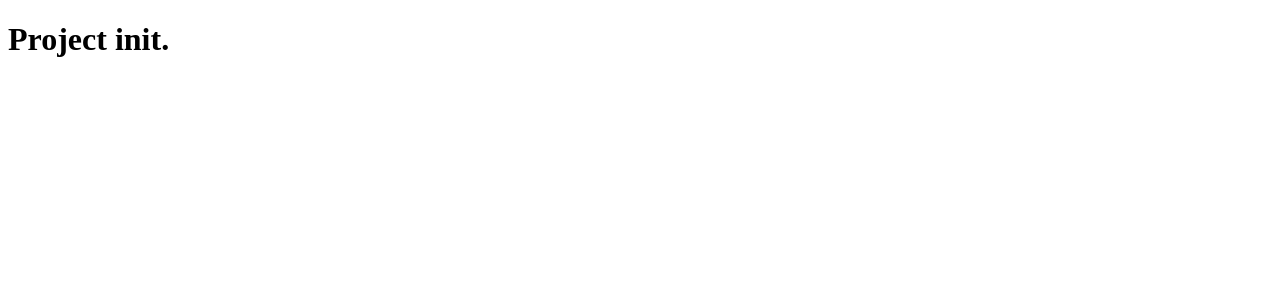
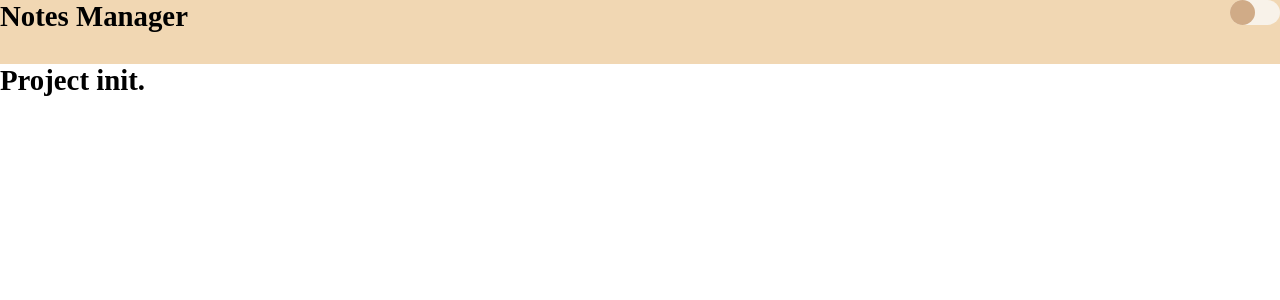
Before and after one commit to PabloReynaga/NotesManager, a Vue app: page / in a window 1280 px wide. Shown: the top 300 px of the page. Built offline with nearby package versions, Linux system fonts and the light colour scheme.

Commit message:
ADD scss and first config

```diff
--- a/package.json
+++ b/package.json
@@ -29,6 +29,8 @@
     "eslint-plugin-vue": "^9.23.0",
     "npm-run-all2": "^6.2.0",
     "prettier": "^3.2.5",
+    "sass": "^1.77.6",
+    "sass-loader": "^14.2.1",
     "typescript": "~5.4.0",
     "vite": "^5.3.1",
     "vite-plugin-vue-devtools": "^7.3.1",
--- a/src/App.vue
+++ b/src/App.vue
@@ -1,7 +1,9 @@
 <script setup lang="ts">
+import Navbar from './components/Navbar.vue';
 
 </script>
 
 <template>
+    <Navbar></Navbar>
  <h1>Project init.</h1>
 </template>
--- /dev/null
+++ b/src/assets/main.scss
@@ -0,0 +1,15 @@
+html,
+body {
+  margin: 0 !important;
+  padding: 0 !important;
+  overflow: hidden;
+}
+
+p {
+  margin: 0;
+}
+
+h1 {
+  font-size: 1.8rem;
+  margin: 0;
+}
--- /dev/null
+++ b/src/assets/variables.scss
@@ -0,0 +1,26 @@
+//dark color (background)
+$primary: rgb(241, 215, 179);
+// light color (good contrast to background)
+$secondary: rgb(248, 242, 233);
+// good contrast to both
+$alt: hsla(9, 100%, 82%, 1);
+// active color (similar to alt)
+$active: hsla(11, 92%, 75%, 1);
+// general border radius
+$radius: 9px;
+// general font size
+$font-size: 1.15rem;
+// color black
+$black: rgb(20, 20, 20);
+// color white
+$white: rgb(255, 254, 253);
+
+// color palette 2024
+$linen: hsla(35, 48%, 90%, 1);
+$peach: hsla(22, 100%, 80%, 1);
+$tan: rgb(208, 171, 135);
+$desert-sand: hsla(24, 62%, 83%, 1);
+$coral-pink: hsla(11, 92%, 75%, 1);
+$light-red: hsla(0, 92%, 71%, 1);
+$light-coral: hsla(357, 58%, 69%, 1);
+$melon: hsla(9, 100%, 82%, 1);
--- /dev/null
+++ b/src/components/Navbar.vue
@@ -0,0 +1,41 @@
+<script setup></script>
+
+<template>
+  <div class="nav-bar">
+    <div class="title-container">
+      <h1>Notes Manager</h1>
+    </div>
+    <div class="switch-container">
+      <div class="switch-button-container">
+        <button class="switch-button"></button>
+      </div>
+    </div>
+  </div>
+</template>
+
+<style scoped lang="scss">
+.nav-bar {
+  display: flex;
+  justify-content: space-between;
+  height: 4rem;
+  background-color: $primary;
+}
+.switch-container {
+  height: 100%;
+}
+.switch-button-container {
+  background-color: $secondary;
+  width: 50px;
+  height: 25px;
+  border: 30px;
+  border-radius: 30px;
+}
+.switch-button {
+  height: 25px;
+  width: 25px;
+  border-radius: 30px;
+  background-color: $tan;
+  border: none;
+  cursor: pointer;
+}
+</style>
--- a/src/main.ts
+++ b/src/main.ts
@@ -1,4 +1,4 @@
-import './assets/main.css'
+import './assets/main.scss'
 
 import { createApp } from 'vue'
 import { createPinia } from 'pinia'
--- a/vite.config.ts
+++ b/vite.config.ts
@@ -6,13 +6,17 @@ import vueDevTools from 'vite-plugin-vue-devtools'
 
 // https://vitejs.dev/config/
 export default defineConfig({
-  plugins: [
-    vue(),
-    vueDevTools(),
-  ],
+  plugins: [vue(), vueDevTools()],
   resolve: {
     alias: {
       '@': fileURLToPath(new URL('./src', import.meta.url))
     }
+  },
+  css: {
+    preprocessorOptions: {
+      scss: {
+        additionalData: '@import "../assets/variables.scss";'
+      }
+    }
   }
 })
```
Also changed, not shown: src/assets/main.css (deleted), src/components/Cards.vue (added), 1 other file (tests, documents, lock files or other folders).
